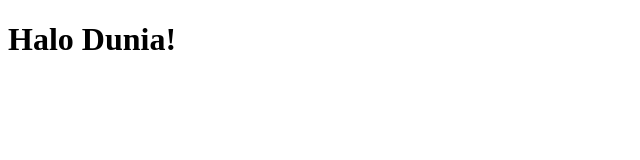
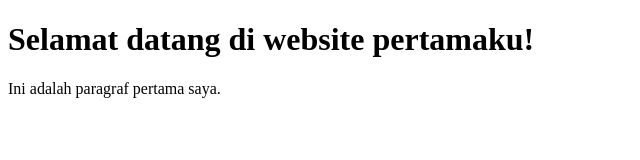
Before and after one commit to prkjakarta/web-pertamaku, a website: page web-pertamaku/index.HTML in a window 1280 px wide. Shown: the whole page, without its empty margins (0-640 px from the left). Drawn offline with Linux system fonts and the light colour scheme.

Commit message:
Menambahkan konten dasar website

```diff
--- a/web-pertamaku/index.HTML
+++ b/web-pertamaku/index.HTML
@@ -1,9 +1,10 @@
 <!DOCTYPE html>
 <html>
 <head>
-    <title>Website Saya</title>
+    <title>Website pertamaku</title>
 </head>
 <body>
-    <h1>Halo Dunia!</h1>
+    <h1>Selamat datang di website pertamaku!</h1>
+    <p>Ini adalah paragraf pertama saya.</p>
 </body>
 </html>
```
